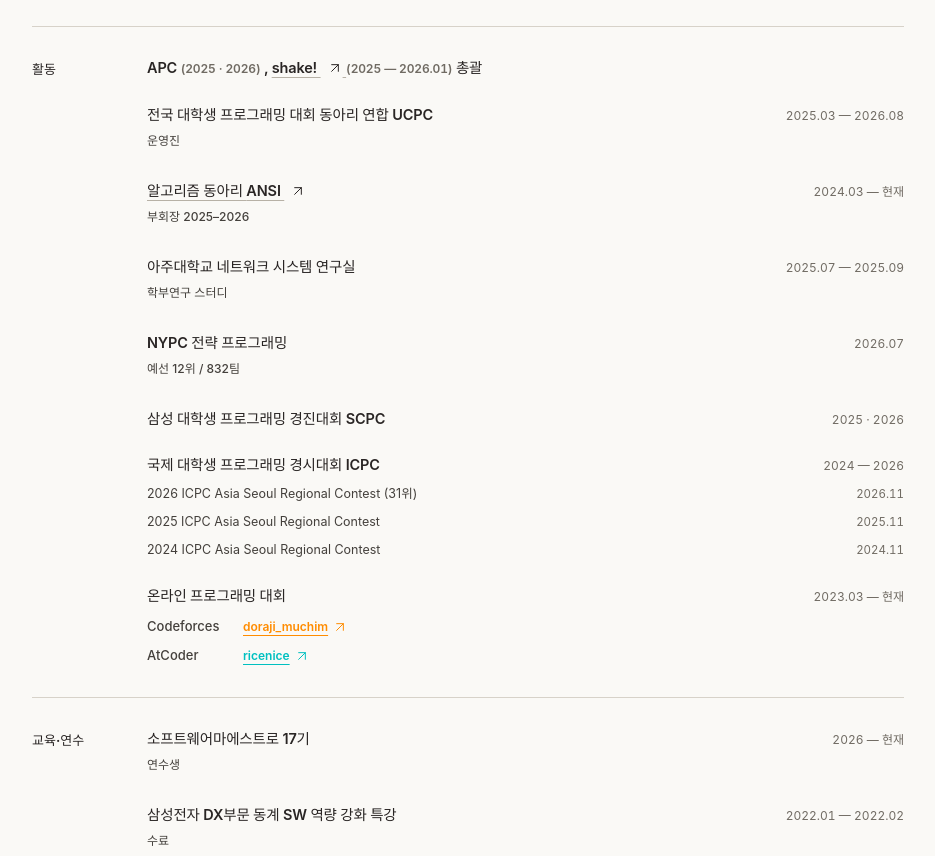
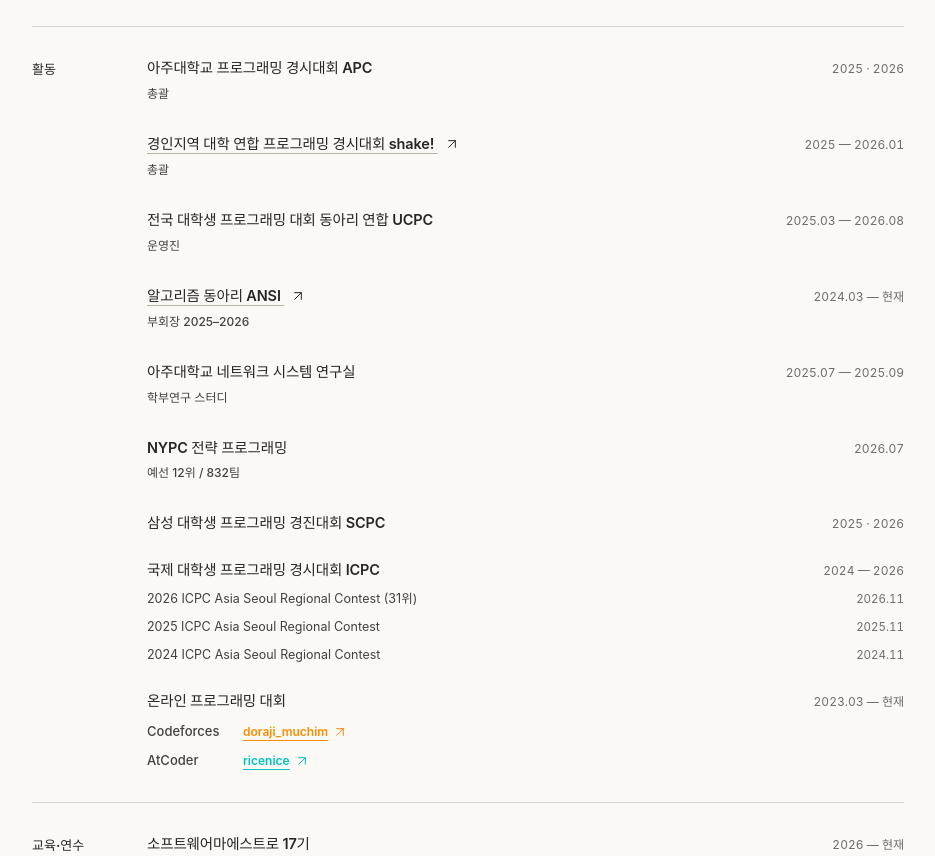
Before and after one commit to joonghak/joonghak.github.io, an Astro site: page / in a window 1280 px wide. Shown: the part 1269-2125 px from the top of the page, without its empty margins (172-1107 px from the left). Built offline with nearby package versions, Linux system fonts and the light colour scheme; Astro itself is replaced by a stand-in of ours; a web font is replaced by a local one.

Commit message:
Revert "Combine APC and shake contest director entries"
This reverts commit 17a2f7ff66632796efe3344487ab5d2cf8a25a74.

```diff
--- a/src/data/portfolio.ts
+++ b/src/data/portfolio.ts
@@ -87,12 +87,18 @@ export interface Activity {
   events?: { title: string; period: string }[];
 }
 
-export const directedContests = [
-  { title: 'APC', period: '2025 · 2026' },
-  { title: 'shake!', period: '2025 — 2026.01', url: 'https://shake.codes/' },
-];
-
 export const activities: Activity[] = [
+  {
+    title: '아주대학교 프로그래밍 경시대회 APC',
+    role: '총괄',
+    period: '2025 · 2026',
+  },
+  {
+    title: '경인지역 대학 연합 프로그래밍 경시대회 shake!',
+    role: '총괄',
+    period: '2025 — 2026.01',
+    url: 'https://shake.codes/',
+  },
   {
     title: '전국 대학생 프로그래밍 대회 동아리 연합 UCPC',
     role: '운영진',
--- a/src/pages/index.astro
+++ b/src/pages/index.astro
@@ -3,7 +3,7 @@ import SiteLayout from '../layouts/SiteLayout.astro';
 import ProjectSummary from '../components/ProjectSummary.astro';
 import ActivityRecord from '../components/ActivityRecord.astro';
 import Arrow from '../components/Arrow.astro';
-import { profile, skills, projects, awards, directedContests, activities, education } from '../data/portfolio';
+import { profile, skills, projects, awards, activities, education } from '../data/portfolio';
 ---
 <SiteLayout>
   <header class="intro">
@@ -41,27 +41,7 @@ import { profile, skills, projects, awards, directedContests, activities, educat
 
   <section id="activities" class="home-section activities-section" aria-labelledby="activities-title">
     <h2 id="activities-title" class="section-label">활동</h2>
-    <div class="records">
-      <article class="activity-record">
-        <header class="record-header">
-          <h3>
-            {directedContests.map((contest, index) => (
-              <Fragment>
-                {index > 0 && ', '}
-                <span class="link-ending">
-                  {contest.url ? (
-                    <a class="record-title-link" href={contest.url} target="_blank" rel="noopener noreferrer" aria-label="shake! 홈페이지 (새 탭)">{contest.title}<Arrow /></a>
-                  ) : contest.title}
-                  {' '}<span class="record-period">({contest.period})</span>
-                </span>
-              </Fragment>
-            ))}
-            {' '}총괄
-          </h3>
-        </header>
-      </article>
-      {activities.map(activity => <ActivityRecord activity={activity} />)}
-    </div>
+    <div class="records">{activities.map(activity => <ActivityRecord activity={activity} />)}</div>
   </section>
 
   <section id="education" class="home-section education-section" aria-labelledby="education-title">
```
